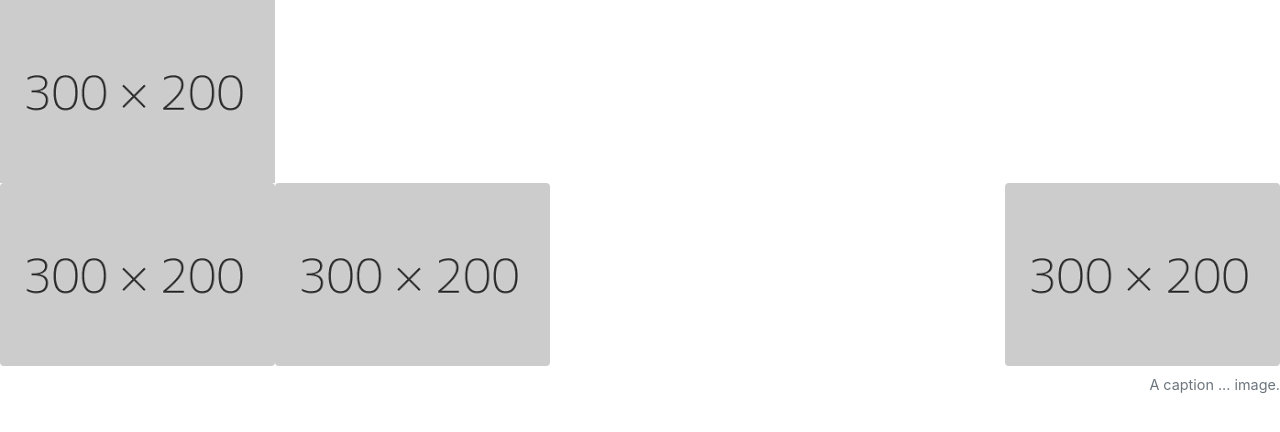
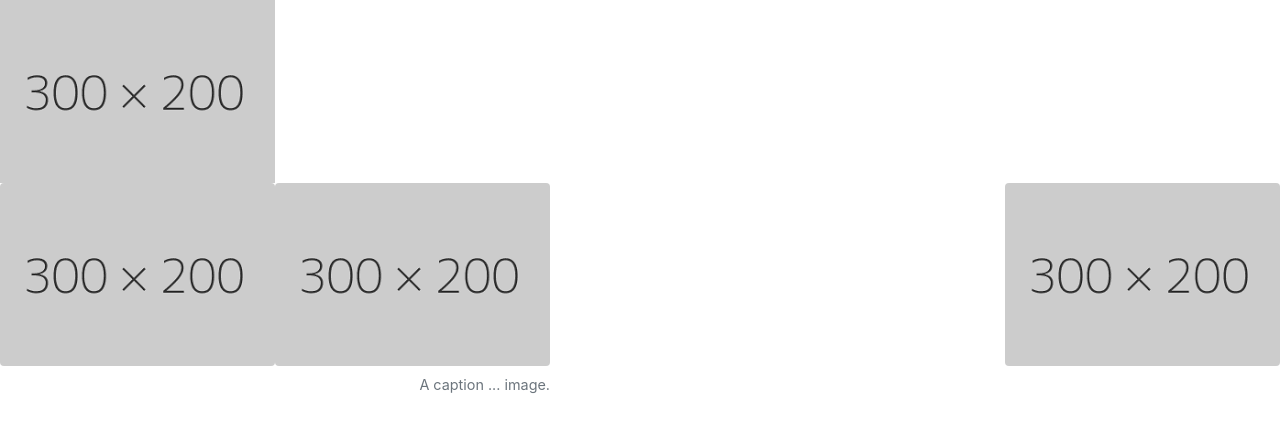
Before and after one commit to ParkGwanYoung/test_bootstrap, a plain HTML site: page view/park/p10.html in a window 1280 px wide. Drawn offline with nearby package versions, Linux system fonts and the light colour scheme.

Commit message:
p10_figure

```diff
--- a/view/park/p10.html
+++ b/view/park/p10.html
@@ -14,7 +14,7 @@
         crossorigin="anonymous"></script>
     <link rel="stylesheet" href="https://stackpath.bootstrapcdn.com/bootstrap/4.3.1/css/bootstrap.min.css"
         integrity="sha384-ggOyR0iXCbMQv3Xipma34MD+dH/1fQ784/j6cY/iJTQUOhcWr7x9JvoRxT2MZw1T" crossorigin="anonymous">
-</head>
+    </head>
 
 <body>
     <div>
@@ -24,12 +24,10 @@
         <img src="/img/002.png" class="rounded float-left" alt="img">
         <img src="/img/002.png" class="rounded float-right" alt="img">
     </div>
-    <div>
-        <figure>
+    <div class="figure">
             <img src="/img/002.png" class="figure-img img-fluid rounded" alt="img">
             <figcaption class="figure-caption text-right">
                 A caption ... image.</figcaption>
-        </figure>
     </div>
 </body>
 
```
